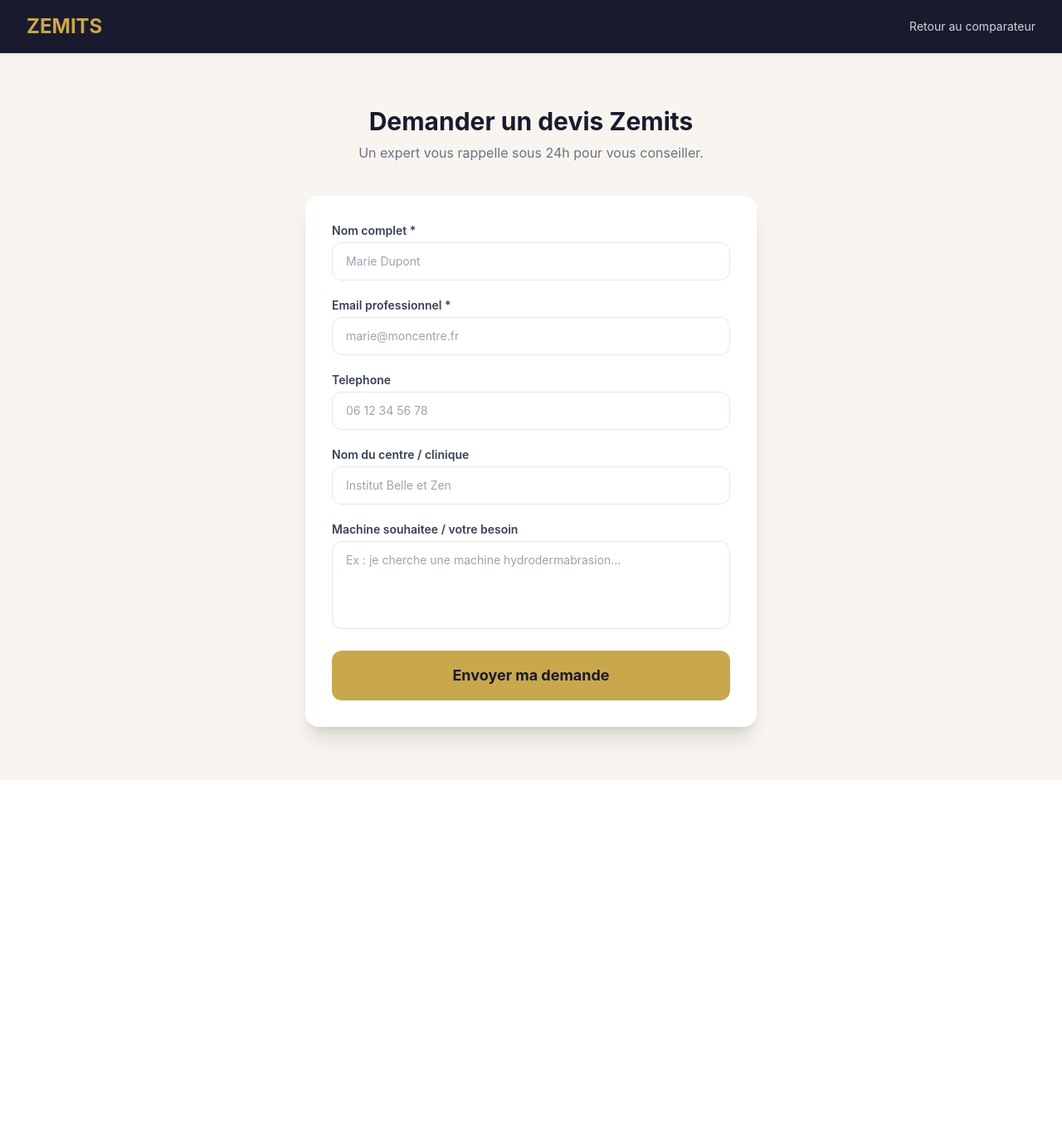
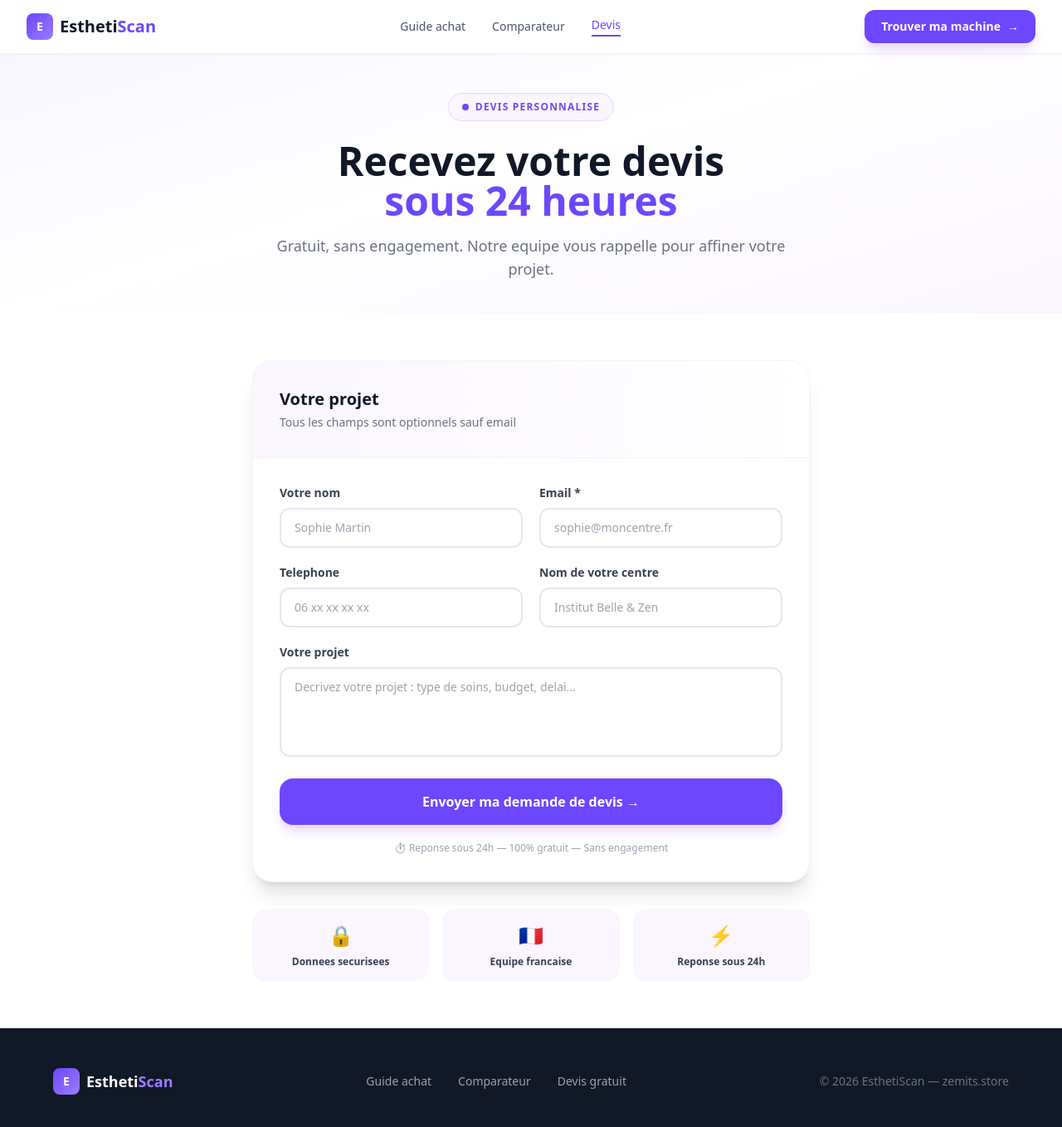
Before and after one commit to Delkori/zemits-comparateur, a Next.js app: page /contact in a window 1280 px wide. Shown: the top 1358 px of the page at 83% size. Before the commit the page ends 940 px from the top, so only its background shows below. Built offline with nearby package versions, Linux system fonts and the light colour scheme.

Commit message:
style: navbar+footer violet sur contact

```diff
--- a/app/contact/page.tsx
+++ b/app/contact/page.tsx
@@ -7,76 +7,195 @@
 const supabaseKey = process.env.NEXT_PUBLIC_SUPABASE_ANON_KEY || ""
 const supabase = createClient(supabaseUrl, supabaseKey)
 
-export default function Contact() {
+export default function ContactPage() {
   const [form, setForm] = useState({ nom: "", email: "", telephone: "", centre: "", message: "" })
   const [sent, setSent] = useState(false)
-  const [loading, setLoading] = useState(false)
+  const [sending, setSending] = useState(false)
+  const [menuOpen, setMenuOpen] = useState(false)
 
-  async function handleSubmit(e) {
+  const handleSubmit = async (e: React.FormEvent) => {
     e.preventDefault()
-    setLoading(true)
-    await supabase.from("leads").insert([{ ...form, created_at: new Date().toISOString() }])
+    setSending(true)
+    await supabase.from("contacts").insert([form])
     setSent(true)
-    setLoading(false)
+    setSending(false)
   }
 
   return (
-    <main className="min-h-screen bg-[#f8f4ef]">
-      <header className="bg-[#1a1a2e] text-white py-4 px-8 flex justify-between items-center shadow">
-        <Link href="/" className="text-2xl font-bold text-[#C9A84C]">ZEMITS</Link>
-        <Link href="/comparateur" className="text-sm text-gray-300 hover:text-white transition">Retour au comparateur</Link>
-      </header>
+    <main className="min-h-screen bg-white font-sans flex flex-col">
+      {/* NAVBAR */}
+      <nav className="fixed top-0 left-0 right-0 z-50 bg-white border-b border-gray-100 shadow-sm">
+        <div className="max-w-7xl mx-auto px-4 sm:px-8 h-16 flex items-center justify-between">
+          <Link href="/" className="flex items-center gap-2">
+            <div className="w-8 h-8 bg-gradient-to-br from-[#6C47FF] to-[#9B7DFF] rounded-lg flex items-center justify-center">
+              <span className="text-white text-sm font-black">E</span>
+            </div>
+            <span className="text-xl font-black text-gray-900">Estheti<span className="text-[#6C47FF]">Scan</span></span>
+          </Link>
+          <div className="hidden md:flex items-center gap-8">
+            <Link href="/guide" className="text-sm font-medium text-gray-600 hover:text-[#6C47FF] transition">Guide achat</Link>
+            <Link href="/comparateur" className="text-sm font-medium text-gray-600 hover:text-[#6C47FF] transition">Comparateur</Link>
+            <Link href="/contact" className="text-sm font-medium text-[#6C47FF] border-b-2 border-[#6C47FF] pb-0.5">Devis</Link>
+          </div>
+          <div className="flex items-center gap-3">
+            <Link href="/guide" className="hidden md:inline-flex items-center gap-2 bg-[#6C47FF] text-white px-5 py-2.5 rounded-xl text-sm font-bold hover:bg-[#5835ee] transition shadow-lg shadow-purple-200">
+              Trouver ma machine <span>→</span>
+            </Link>
+            <button onClick={() => setMenuOpen(!menuOpen)} className="md:hidden p-2 rounded-lg hover:bg-gray-100">
+              <div className="w-5 h-0.5 bg-gray-700 mb-1"></div>
+              <div className="w-5 h-0.5 bg-gray-700 mb-1"></div>
+              <div className="w-5 h-0.5 bg-gray-700"></div>
+            </button>
+          </div>
+        </div>
+        {menuOpen && (
+          <div className="md:hidden border-t border-gray-100 bg-white px-4 py-4 flex flex-col gap-3">
+            <Link href="/guide" className="text-sm font-medium text-gray-700 py-2">Guide achat</Link>
+            <Link href="/comparateur" className="text-sm font-medium text-gray-700 py-2">Comparateur</Link>
+            <Link href="/contact" className="text-sm font-medium text-[#6C47FF] py-2">Devis</Link>
+            <Link href="/guide" className="bg-[#6C47FF] text-white px-5 py-3 rounded-xl text-sm font-bold text-center">Trouver ma machine</Link>
+          </div>
+        )}
+      </nav>
 
-      <div className="max-w-xl mx-auto px-4 py-16">
-        <div className="text-center mb-10">
-          <h1 className="text-3xl font-bold text-[#1a1a2e] mb-2">Demander un devis Zemits</h1>
-          <p className="text-gray-500">Un expert vous rappelle sous 24h pour vous conseiller.</p>
+      {/* HERO */}
+      <section className="pt-28 pb-10 px-4 bg-gradient-to-br from-[#f5f3ff] via-white to-[#faf5ff]">
+        <div className="max-w-2xl mx-auto text-center">
+          <div className="inline-flex items-center gap-2 bg-purple-50 border border-purple-200 text-[#6C47FF] text-xs font-bold px-4 py-2 rounded-full mb-6 uppercase tracking-widest">
+            <span className="w-2 h-2 bg-[#6C47FF] rounded-full inline-block"></span>
+            Devis personnalise
           </div>
+          <h1 className="text-4xl sm:text-5xl font-black text-gray-900 leading-tight mb-4">
+            Recevez votre devis<br />
+            <span className="text-[#6C47FF]">sous 24 heures</span>
+          </h1>
+          <p className="text-lg text-gray-500">
+            Gratuit, sans engagement. Notre equipe vous rappelle pour affiner votre projet.
+          </p>
+        </div>
+      </section>
 
+      {/* FORM */}
+      <section className="flex-1 py-14 px-4">
+        <div className="max-w-2xl mx-auto">
           {sent ? (
-          <div className="bg-white rounded-2xl shadow-xl p-10 text-center">
-            <div className="text-6xl mb-4">ok</div>
-            <h2 className="text-2xl font-bold text-[#1a1a2e] mb-2">Demande envoyee !</h2>
-            <p className="text-gray-500 mb-6">Notre equipe Zemits vous contacte sous 24h.</p>
-            <Link href="/comparateur" className="bg-[#C9A84C] text-[#1a1a2e] px-8 py-3 rounded-xl font-bold hover:bg-yellow-400 transition inline-block">
-              Retour au comparateur
+            <div className="bg-gradient-to-br from-purple-50 to-white rounded-3xl border border-purple-100 p-14 text-center shadow-xl">
+              <div className="w-20 h-20 bg-gradient-to-br from-[#6C47FF] to-[#9B7DFF] rounded-3xl flex items-center justify-center text-4xl mx-auto mb-6 shadow-lg shadow-purple-200">
+                ✓
+              </div>
+              <h2 className="text-2xl font-black text-gray-900 mb-3">Demande envoyee !</h2>
+              <p className="text-gray-500 mb-8">Notre equipe vous contacte sous 24h avec une offre personnalisee.</p>
+              <Link href="/" className="inline-flex items-center gap-2 bg-[#6C47FF] text-white px-8 py-4 rounded-2xl font-bold hover:bg-[#5835ee] transition shadow-lg shadow-purple-200">
+                Retour a l'accueil →
               </Link>
             </div>
           ) : (
-          <form onSubmit={handleSubmit} className="bg-white rounded-2xl shadow-xl p-8 space-y-5">
+            <div className="bg-white rounded-3xl border border-gray-100 shadow-xl overflow-hidden">
+              <div className="p-8 border-b border-gray-100 bg-gradient-to-r from-purple-50 to-white">
+                <h2 className="text-xl font-black text-gray-900">Votre projet</h2>
+                <p className="text-sm text-gray-500 mt-1">Tous les champs sont optionnels sauf email</p>
+              </div>
+              <form onSubmit={handleSubmit} className="p-8 flex flex-col gap-5">
+                <div className="grid sm:grid-cols-2 gap-5">
                   <div>
-              <label className="block text-sm font-semibold text-gray-700 mb-1">Nom complet *</label>
-              <input type="text" required value={form.nom} onChange={function(e) { setForm({ ...form, nom: e.target.value }) }}
-                className="w-full border border-gray-200 rounded-xl px-4 py-3 focus:outline-none focus:border-[#C9A84C] text-sm" placeholder="Marie Dupont" />
+                    <label className="block text-sm font-bold text-gray-700 mb-2">Votre nom</label>
+                    <input
+                      type="text"
+                      placeholder="Sophie Martin"
+                      value={form.nom}
+                      onChange={e => setForm({...form, nom: e.target.value})}
+                      className="w-full px-4 py-3 rounded-xl border-2 border-gray-200 focus:border-[#6C47FF] focus:outline-none transition text-sm"
+                    />
                   </div>
                   <div>
-              <label className="block text-sm font-semibold text-gray-700 mb-1">Email professionnel *</label>
-              <input type="email" required value={form.email} onChange={function(e) { setForm({ ...form, email: e.target.value }) }}
-                className="w-full border border-gray-200 rounded-xl px-4 py-3 focus:outline-none focus:border-[#C9A84C] text-sm" placeholder="marie@moncentre.fr" />
+                    <label className="block text-sm font-bold text-gray-700 mb-2">Email *</label>
+                    <input
+                      type="email"
+                      placeholder="sophie@moncentre.fr"
+                      required
+                      value={form.email}
+                      onChange={e => setForm({...form, email: e.target.value})}
+                      className="w-full px-4 py-3 rounded-xl border-2 border-gray-200 focus:border-[#6C47FF] focus:outline-none transition text-sm"
+                    />
+                  </div>
+                </div>
+                <div className="grid sm:grid-cols-2 gap-5">
+                  <div>
+                    <label className="block text-sm font-bold text-gray-700 mb-2">Telephone</label>
+                    <input
+                      type="tel"
+                      placeholder="06 xx xx xx xx"
+                      value={form.telephone}
+                      onChange={e => setForm({...form, telephone: e.target.value})}
+                      className="w-full px-4 py-3 rounded-xl border-2 border-gray-200 focus:border-[#6C47FF] focus:outline-none transition text-sm"
+                    />
                   </div>
                   <div>
-              <label className="block text-sm font-semibold text-gray-700 mb-1">Telephone</label>
-              <input type="tel" value={form.telephone} onChange={function(e) { setForm({ ...form, telephone: e.target.value }) }}
-                className="w-full border border-gray-200 rounded-xl px-4 py-3 focus:outline-none focus:border-[#C9A84C] text-sm" placeholder="06 12 34 56 78" />
+                    <label className="block text-sm font-bold text-gray-700 mb-2">Nom de votre centre</label>
+                    <input
+                      type="text"
+                      placeholder="Institut Belle & Zen"
+                      value={form.centre}
+                      onChange={e => setForm({...form, centre: e.target.value})}
+                      className="w-full px-4 py-3 rounded-xl border-2 border-gray-200 focus:border-[#6C47FF] focus:outline-none transition text-sm"
+                    />
+                  </div>
                 </div>
                 <div>
-              <label className="block text-sm font-semibold text-gray-700 mb-1">Nom du centre / clinique</label>
-              <input type="text" value={form.centre} onChange={function(e) { setForm({ ...form, centre: e.target.value }) }}
-                className="w-full border border-gray-200 rounded-xl px-4 py-3 focus:outline-none focus:border-[#C9A84C] text-sm" placeholder="Institut Belle et Zen" />
+                  <label className="block text-sm font-bold text-gray-700 mb-2">Votre projet</label>
+                  <textarea
+                    rows={4}
+                    placeholder="Decrivez votre projet : type de soins, budget, delai..."
+                    value={form.message}
+                    onChange={e => setForm({...form, message: e.target.value})}
+                    className="w-full px-4 py-3 rounded-xl border-2 border-gray-200 focus:border-[#6C47FF] focus:outline-none transition text-sm resize-none"
+                  />
                 </div>
-            <div>
-              <label className="block text-sm font-semibold text-gray-700 mb-1">Machine souhaitee / votre besoin</label>
-              <textarea rows={4} value={form.message} onChange={function(e) { setForm({ ...form, message: e.target.value }) }}
-                className="w-full border border-gray-200 rounded-xl px-4 py-3 focus:outline-none focus:border-[#C9A84C] text-sm resize-none"
-                placeholder="Ex : je cherche une machine hydrodermabrasion..." />
+                <button
+                  type="submit"
+                  disabled={sending}
+                  className="w-full bg-[#6C47FF] text-white py-4 rounded-2xl font-black text-base hover:bg-[#5835ee] transition shadow-lg shadow-purple-200 disabled:opacity-60 flex items-center justify-center gap-2"
+                >
+                  {sending ? "Envoi en cours..." : "Envoyer ma demande de devis →"}
+                </button>
+                <p className="text-center text-xs text-gray-400">⏱ Reponse sous 24h — 100% gratuit — Sans engagement</p>
+              </form>
             </div>
-            <button type="submit" disabled={loading}
-              className="w-full bg-[#C9A84C] text-[#1a1a2e] py-4 rounded-xl font-bold text-lg hover:bg-yellow-400 transition disabled:opacity-50">
-              {loading ? "Envoi en cours..." : "Envoyer ma demande"}
-            </button>
-          </form>
           )}
+
+          {/* GARANTIES */}
+          <div className="grid grid-cols-3 gap-4 mt-8">
+            {[
+              { icon: "🔒", label: "Donnees securisees" },
+              { icon: "🇫🇷", label: "Equipe francaise" },
+              { icon: "⚡", label: "Reponse sous 24h" },
+            ].map(g => (
+              <div key={g.label} className="bg-purple-50 rounded-2xl p-4 text-center">
+                <div className="text-2xl mb-2">{g.icon}</div>
+                <p className="text-xs font-bold text-gray-700">{g.label}</p>
               </div>
+            ))}
+          </div>
+        </div>
+      </section>
+
+      {/* FOOTER */}
+      <footer className="bg-gray-900 text-white py-12 px-4 mt-auto">
+        <div className="max-w-6xl mx-auto flex flex-col md:flex-row justify-between items-center gap-6">
+          <div className="flex items-center gap-2">
+            <div className="w-8 h-8 bg-gradient-to-br from-[#6C47FF] to-[#9B7DFF] rounded-lg flex items-center justify-center">
+              <span className="text-white text-sm font-black">E</span>
+            </div>
+            <span className="text-lg font-black">Estheti<span className="text-[#9B7DFF]">Scan</span></span>
+          </div>
+          <div className="flex gap-8 text-sm text-gray-400">
+            <Link href="/guide" className="hover:text-white transition">Guide achat</Link>
+            <Link href="/comparateur" className="hover:text-white transition">Comparateur</Link>
+            <Link href="/contact" className="hover:text-white transition">Devis gratuit</Link>
+          </div>
+          <p className="text-sm text-gray-500">© 2026 EsthetiScan — zemits.store</p>
+        </div>
+      </footer>
     </main>
   )
 }
```
Lines whose indentation alone changed are shown as unchanged.
